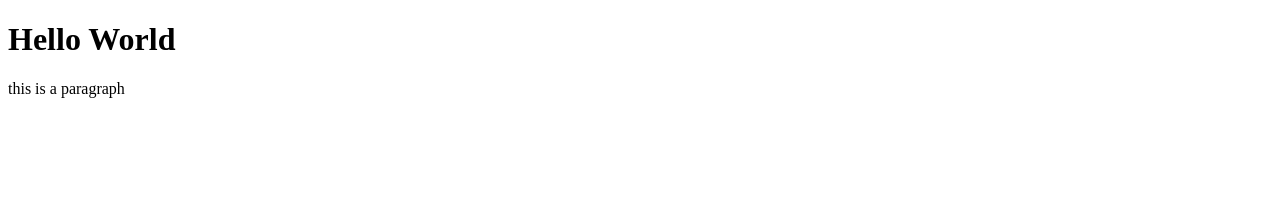
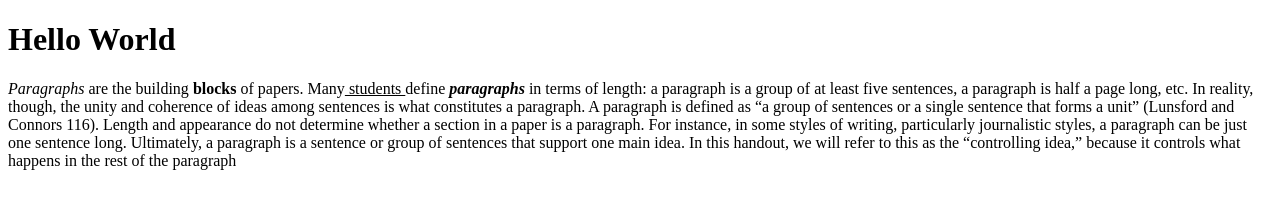
Before and after one commit to DanialBilal/first-repo-qrs-class-, a plain HTML site: page index.html in a window 1280 px wide. Drawn offline with Linux system fonts and the light colour scheme.

Commit message:
my first website

```diff
--- a/index.html
+++ b/index.html
@@ -9,8 +9,10 @@
 </head>
 <body>
 
-    <h1>Hello World</h1>
+    <h1>Hello World </h1>
 
-    <p>this is a paragraph</p>
+    <p> <i>Paragraphs </i> are the building<b> blocks </b>of papers. Many<u> students </u>define<b><i> paragraphs </i></b>in terms of length: a paragraph is a group of at least five sentences, a paragraph is half a page long, etc. In reality, though, the unity and coherence of ideas among sentences is what constitutes a paragraph. A paragraph is defined as “a group of sentences or a single sentence that forms a unit” (Lunsford and Connors 116). Length and appearance do not determine whether a section in a paper is a paragraph. For instance, in some styles of writing, particularly journalistic styles, a paragraph can be just one sentence long. Ultimately, a paragraph is a sentence or group of sentences that support one main idea. In this handout, we will refer to this as the “controlling idea,” because it controls what happens in the rest of the paragraph</p>
+
+    <!-- HTML stands for hyper text markup language -->
 </body>
 </html>
```
Also changed, not shown: file.txt (added).
